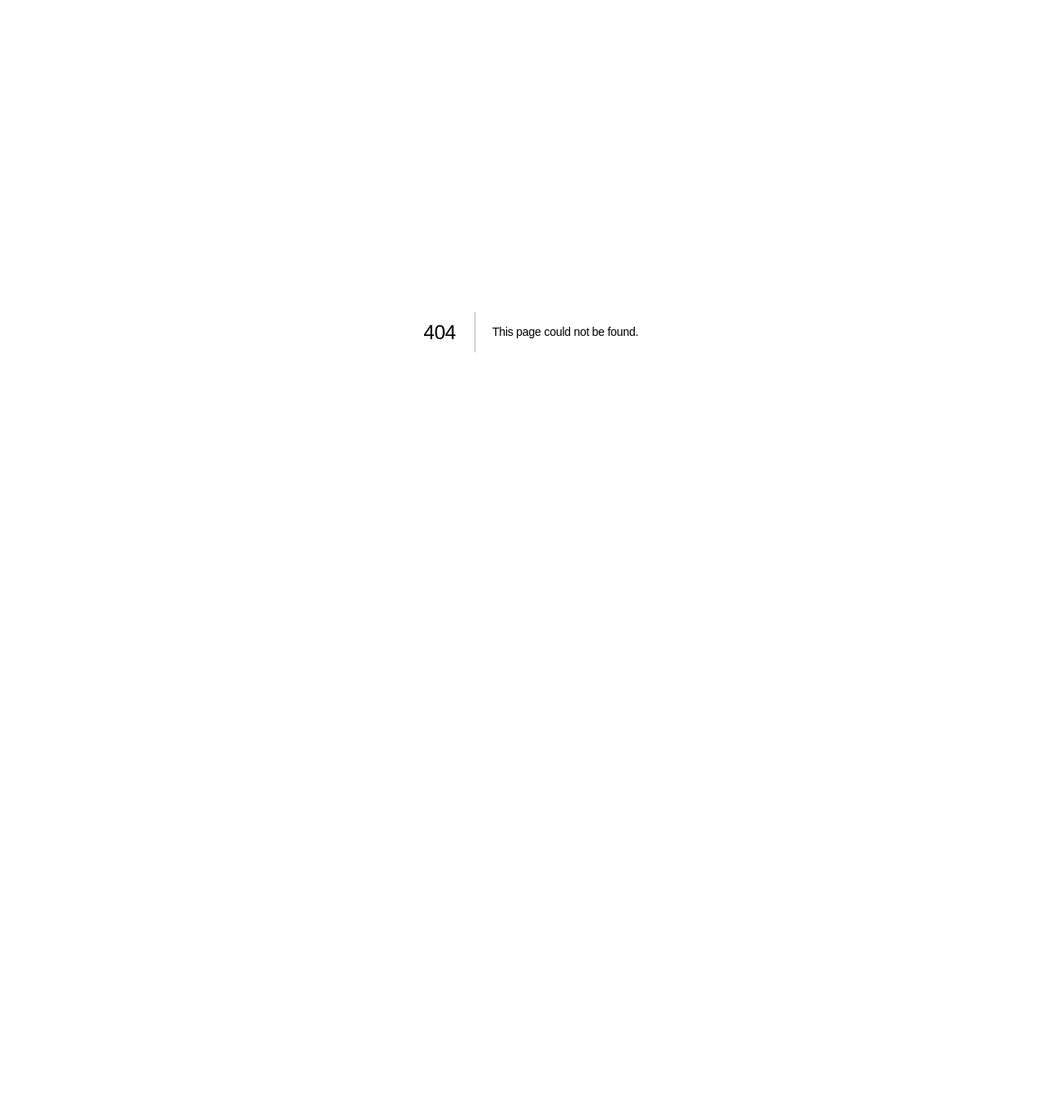
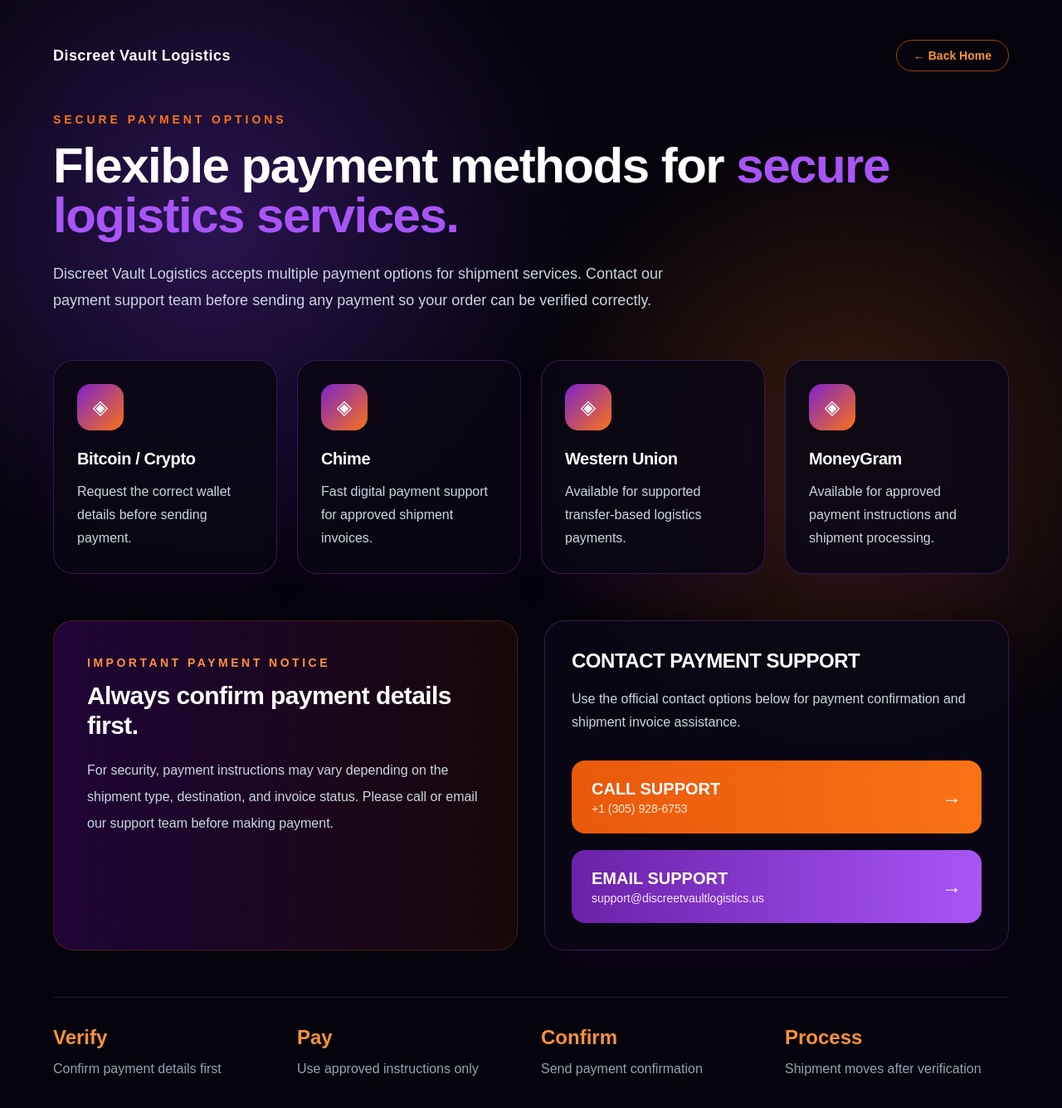
Before and after one commit to jasonwilcox2030-dotcom/discreetvault, a Next.js app: page /payment in a window 1280 px wide. Before the commit this address had no page. Shown: the top 1336 px of the page at 83% size. Before the commit the page ends 800 px from the top, so only its background shows below. Built offline with nearby package versions, Linux system fonts and the light colour scheme.

Commit message:
Create page.tsx
Add payment page

```diff
--- /dev/null
+++ b/app/payment/page.tsx
@@ -0,0 +1,141 @@
+export default function PaymentPage() {
+  return (
+    <main className="min-h-screen bg-[#05030b] text-white">
+      <section className="relative overflow-hidden px-6 py-8 md:py-12">
+        <div className="absolute inset-0 bg-[radial-gradient(circle_at_20%_20%,rgba(124,58,237,0.30),transparent_30%),radial-gradient(circle_at_80%_40%,rgba(249,115,22,0.22),transparent_30%)]" />
+
+        <div className="relative z-10 mx-auto mb-12 flex max-w-6xl items-center justify-between">
+          <a href="/" className="text-lg font-black tracking-wide text-white">
+            Discreet Vault Logistics
+          </a>
+
+          <a
+            href="/"
+            className="rounded-full border border-orange-500/60 px-5 py-2 text-sm font-bold text-orange-400 transition hover:bg-orange-500 hover:text-white"
+          >
+            ← Back Home
+          </a>
+        </div>
+
+        <div className="relative mx-auto max-w-6xl">
+          <p className="mb-4 text-sm font-bold uppercase tracking-[0.28em] text-orange-500">
+            Secure Payment Options
+          </p>
+
+          <h1 className="mb-6 max-w-5xl text-4xl font-black leading-tight tracking-tight md:text-6xl">
+            Flexible payment methods for{" "}
+            <span className="text-purple-500">secure logistics services.</span>
+          </h1>
+
+          <p className="mb-14 max-w-3xl text-lg leading-8 text-slate-300">
+            Discreet Vault Logistics accepts multiple payment options for
+            shipment services. Contact our payment support team before sending
+            any payment so your order can be verified correctly.
+          </p>
+
+          <div className="grid gap-6 md:grid-cols-2 lg:grid-cols-4">
+            {[
+              ["Bitcoin / Crypto", "Request the correct wallet details before sending payment."],
+              ["Chime", "Fast digital payment support for approved shipment invoices."],
+              ["Western Union", "Available for supported transfer-based logistics payments."],
+              ["MoneyGram", "Available for approved payment instructions and shipment processing."],
+            ].map(([title, text]) => (
+              <div
+                key={title}
+                className="rounded-3xl border border-purple-500/25 bg-[#0b0714]/90 p-7 shadow-2xl shadow-purple-950/20"
+              >
+                <div className="mb-5 flex h-14 w-14 items-center justify-center rounded-2xl bg-gradient-to-br from-purple-700 to-orange-500 text-2xl">
+                  ◈
+                </div>
+
+                <h2 className="mb-3 text-xl font-black">{title}</h2>
+                <p className="leading-7 text-slate-300">{text}</p>
+              </div>
+            ))}
+          </div>
+
+          <div className="mt-14 grid gap-8 lg:grid-cols-2">
+            <div className="rounded-3xl border border-orange-500/20 bg-gradient-to-r from-purple-950/50 to-orange-950/30 p-8 md:p-10">
+              <p className="mb-3 text-sm font-bold uppercase tracking-[0.25em] text-orange-400">
+                Important Payment Notice
+              </p>
+
+              <h2 className="mb-5 text-3xl font-black">
+                Always confirm payment details first.
+              </h2>
+
+              <p className="leading-8 text-slate-300">
+                For security, payment instructions may vary depending on the
+                shipment type, destination, and invoice status. Please call or
+                email our support team before making payment.
+              </p>
+            </div>
+
+            <div className="rounded-3xl border border-purple-500/25 bg-[#0b0714]/90 p-8 shadow-2xl shadow-purple-950/20">
+              <h2 className="mb-4 text-2xl font-black uppercase">
+                Contact Payment Support
+              </h2>
+
+              <p className="mb-8 leading-7 text-slate-300">
+                Use the official contact options below for payment confirmation
+                and shipment invoice assistance.
+              </p>
+
+              <div className="space-y-5">
+                <a
+                  href="tel:+13059286753"
+                  className="flex items-center justify-between rounded-2xl bg-gradient-to-r from-orange-600 to-orange-500 px-6 py-5 font-bold text-white transition hover:scale-[1.01]"
+                >
+                  <span>
+                    <span className="block text-xl uppercase">Call Support</span>
+                    <span className="block text-sm font-normal text-orange-100">
+                      +1 (305) 928-6753
+                    </span>
+                  </span>
+                  <span className="text-2xl">→</span>
+                </a>
+
+                <a
+                  href="mailto:support@discreetvaultlogistics.us"
+                  className="flex items-center justify-between rounded-2xl bg-gradient-to-r from-purple-800 to-purple-500 px-6 py-5 font-bold text-white transition hover:scale-[1.01]"
+                >
+                  <span>
+                    <span className="block text-xl uppercase">Email Support</span>
+                    <span className="block text-sm font-normal text-purple-100">
+                      support@discreetvaultlogistics.us
+                    </span>
+                  </span>
+                  <span className="text-2xl">→</span>
+                </a>
+              </div>
+            </div>
+          </div>
+
+          <div className="mt-14 border-t border-purple-500/20 pt-8">
+            <div className="grid gap-6 md:grid-cols-4">
+              <div>
+                <p className="text-2xl font-black text-orange-400">Verify</p>
+                <p className="mt-2 text-slate-400">Confirm payment details first</p>
+              </div>
+
+              <div>
+                <p className="text-2xl font-black text-orange-400">Pay</p>
+                <p className="mt-2 text-slate-400">Use approved instructions only</p>
+              </div>
+
+              <div>
+                <p className="text-2xl font-black text-orange-400">Confirm</p>
+                <p className="mt-2 text-slate-400">Send payment confirmation</p>
+              </div>
+
+              <div>
+                <p className="text-2xl font-black text-orange-400">Process</p>
+                <p className="mt-2 text-slate-400">Shipment moves after verification</p>
+              </div>
+            </div>
+          </div>
+        </div>
+      </section>
+    </main>
+  );
+}
```
